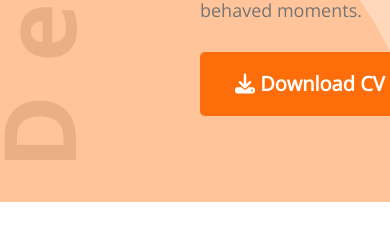
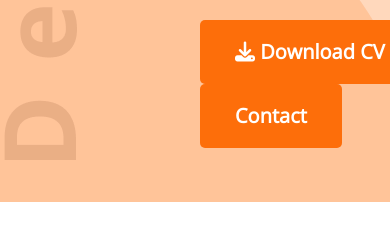
Before and after one commit to SakibHossain48/Devoloper-Portfolio, a plain HTML site: page index.html in a window 390 px wide. Shown: the part 645-886 px from the top of the page. Drawn offline with nearby package versions, Linux system fonts and the light colour scheme.

```diff
--- a/index.html
+++ b/index.html
@@ -27,6 +27,7 @@
             <h1 class="banner-title">Sakib Hossain</h1>
             <p class="banner-description">Shot what able cold new see hold.Friendly as an betrayed formerly he. Morning because as to society behaved moments.</p>
             <button class="btn-primary"><i class="fa-solid fa-download"></i> Download CV</button>
+            <button class="btn-primary"><i class=""></i> Contact</button>
         </div>
         <img src="images/Sakib_584x676.jpg" alt="">
 
--- a/styles/portfolio.css
+++ b/styles/portfolio.css
@@ -46,6 +46,7 @@
     display: flex;
     align-items: center;
     margin: 0 200px;
+
 
 
 }
```
